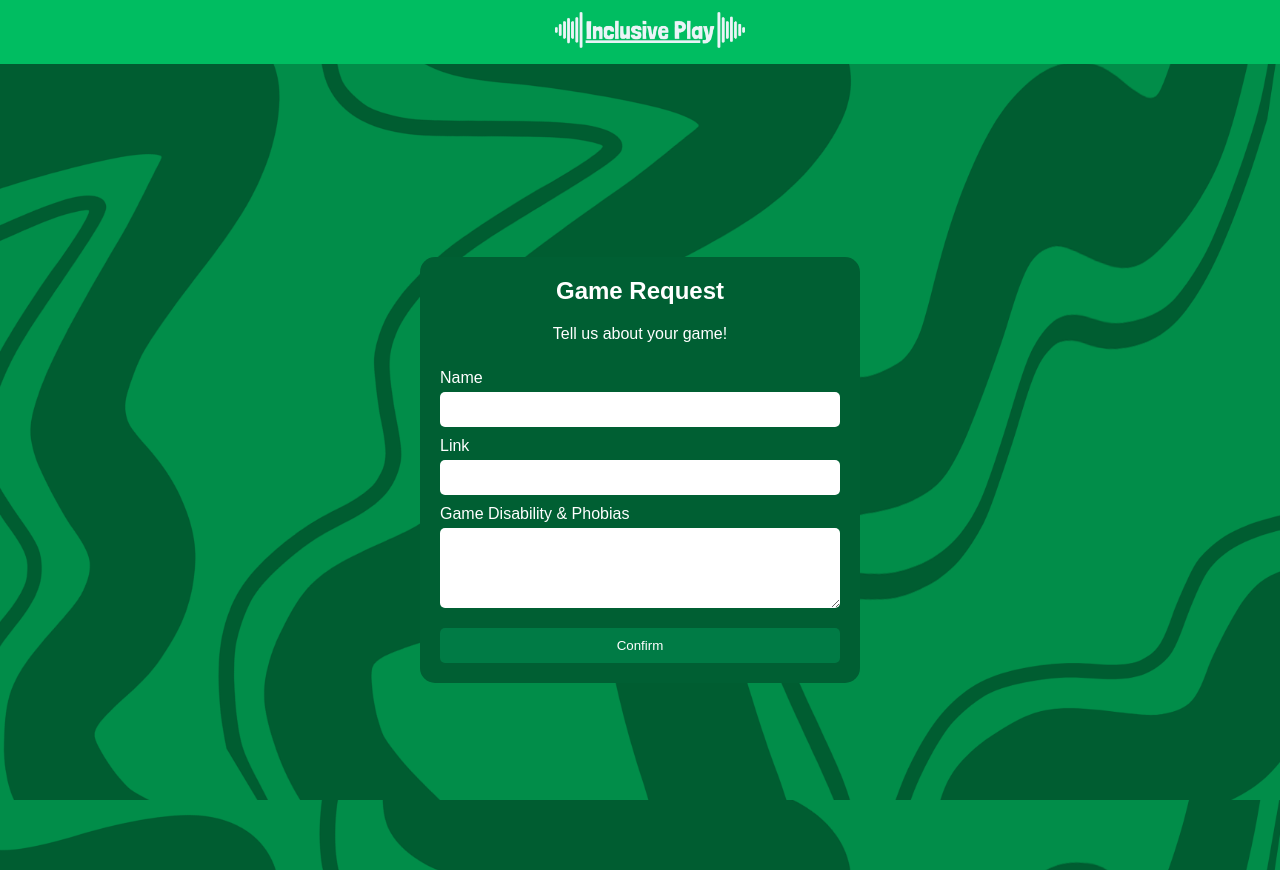
After one commit to MemezMeister/Software-Engineering, a PHP site: page /game_request.html in a window 1280 px wide. The commit adds this page. Run offline with PHP 8.4, Linux system fonts and the light colour scheme.

Commit message:
Game Request Update

```diff
--- a/explore.html
+++ b/explore.html
@@ -15,6 +15,7 @@
             <a href="explore.html"><img src="WebsiteLogo.png" alt="Website Logo"></a>
         </div>
         <div class="search-bar">
+            <a href="game_request.html" class="request-game-button">Request a Game</a>
             <form action="search.php" method="get">
                 <input type="text" name="query" placeholder="Search games...">
                 <button type="submit">Search</button>
--- a/game.css
+++ b/game.css
@@ -79,6 +79,7 @@ header {
     border-radius: 5px;
     cursor: pointer;
     margin-left: 10px;
+    margin-right: 20px;
 }
 
 .search-bar button:hover {
--- /dev/null
+++ b/game_request.css
@@ -0,0 +1,81 @@
+body {
+    font-family: Arial, sans-serif;
+    background-image: url('WebsiteBackground.png');
+    background-size: cover;
+    background-repeat: no-repeat;
+    background-attachment: fixed;
+    background-position: center;
+    margin: 0;
+    padding: 0;
+    height: 100vh;
+}
+
+header {
+    display: flex;
+    justify-content: center;
+    align-items: center;
+    background-color: #00BD61;
+    padding: 10px;
+    position: fixed;
+    width: 100%;
+    top: 0;
+    z-index: 1000;
+}
+
+.logo img {
+    height: 40px;
+}
+
+.container {
+    width: 100%;
+    height: 100%;
+    display: flex;
+    justify-content: center;
+    align-items: center;
+    padding-top: 70px;
+}
+
+.request-card {
+    background-color: #005F33;
+    border-radius: 15px;
+    padding: 20px;
+    width: 400px;
+    text-align: center;
+    color: white;
+}
+
+.request-card h2 {
+    margin-top: 0;
+}
+
+.request-card form {
+    display: flex;
+    flex-direction: column;
+}
+
+.request-card label {
+    margin-top: 10px;
+    text-align: left;
+}
+
+.request-card input,
+.request-card textarea {
+    margin-top: 5px;
+    padding: 10px;
+    border-radius: 5px;
+    border: none;
+}
+
+.request-card button {
+    margin-top: 20px;
+    padding: 10px;
+    background-color: #007B45;
+    color: white;
+    border: none;
+    border-radius: 5px;
+    cursor: pointer;
+}
+
+.request-card button:hover {
+    background-color: #005F33;
+}
--- /dev/null
+++ b/game_request.html
@@ -0,0 +1,32 @@
+<!DOCTYPE html>
+<html lang="en">
+<head>
+    <meta charset="UTF-8">
+    <meta name="viewport" content="width=device-width, initial-scale=1.0">
+    <title>Game Request</title>
+    <link rel="stylesheet" href="game_request.css">
+</head>
+<body>
+    <header>
+        <div class="logo">
+            <a href="explore.html"><img src="WebsiteLogo.png" alt="Website Logo"></a>
+        </div>
+    </header>
+    <div class="container">
+        <div class="request-card">
+            <h2>Game Request</h2>
+            <p>Tell us about your game!</p>
+            <form id="game-request-form">
+                <label for="game-name">Name</label>
+                <input type="text" id="game-name" name="game-name" required>
+                <label for="game-link">Link</label>
+                <input type="url" id="game-link" name="game-link" required>
+                <label for="game-description">Game Disability & Phobias</label>
+                <textarea id="game-description" name="game-description" rows="4" required></textarea>
+                <button type="submit">Confirm</button>
+            </form>
+        </div>
+    </div>
+    <script src="game_request.js"></script>
+</body>
+</html>
--- /dev/null
+++ b/game_request.js
@@ -0,0 +1,24 @@
+document.getElementById('game-request-form').addEventListener('submit', function(event) {
+    event.preventDefault();
+
+    const gameName = document.getElementById('game-name').value;
+    const gameLink = document.getElementById('game-link').value;
+    const gameDescription = document.getElementById('game-description').value;
+
+    fetch('game_request.php', {
+        method: 'POST',
+        headers: {
+            'Content-Type': 'application/x-www-form-urlencoded',
+        },
+        body: `game_name=${encodeURIComponent(gameName)}&game_link=${encodeURIComponent(gameLink)}&game_description=${encodeURIComponent(gameDescription)}`,
+    })
+    .then(response => response.json())
+    .then(data => {
+        if (data.success) {
+            alert('Game request submitted successfully!');
+        } else {
+            alert('Failed to submit game request. Please try again.');
+        }
+    })
+    .catch(error => console.error('Error:', error));
+});
```
Also changed, not shown: error_log.txt (added, +8 -0 lines), explore.css (+19 -4 lines), explore_account.js (+9 -13 lines), game_request.php (added, +32 -0 lines).
